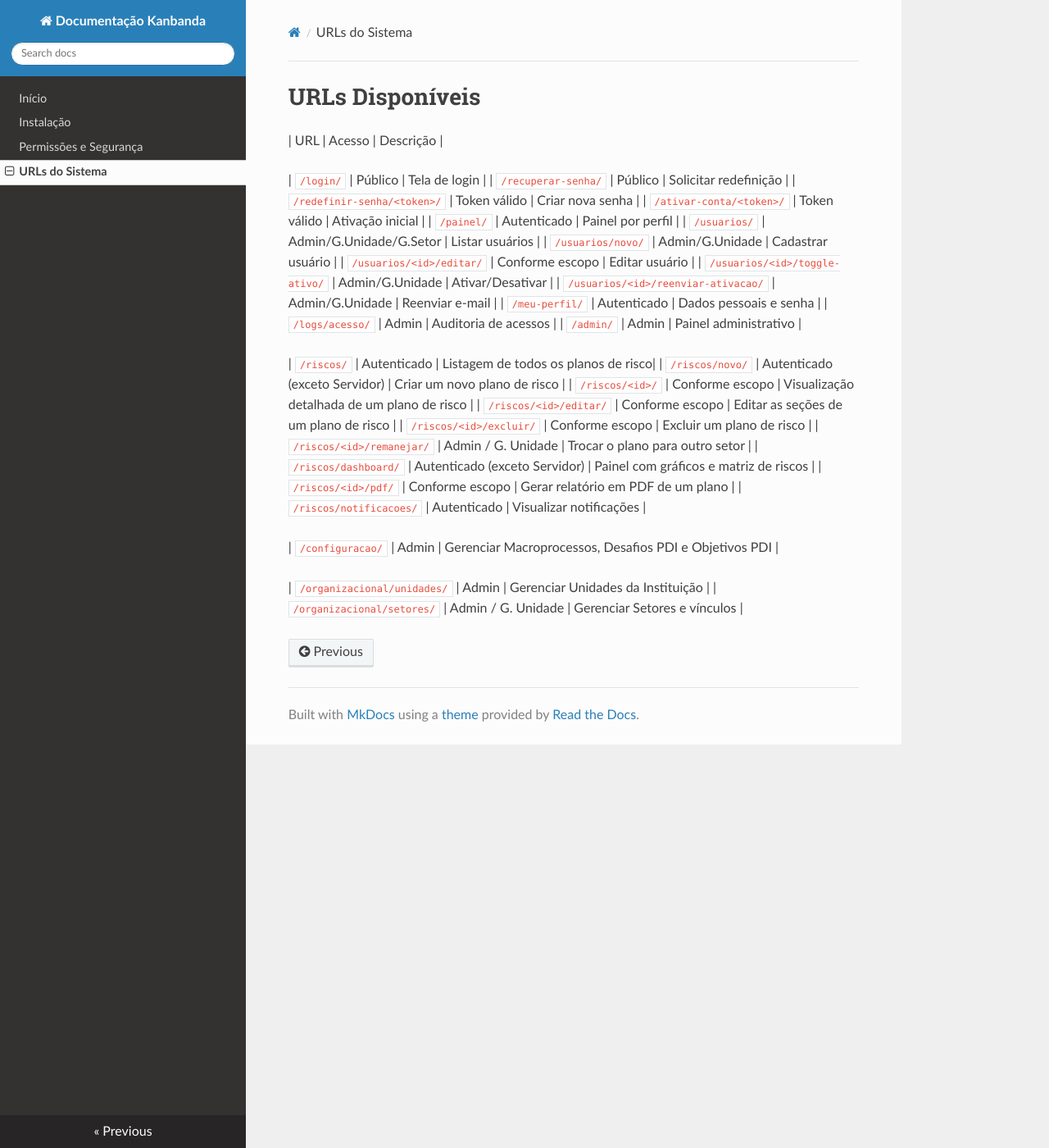
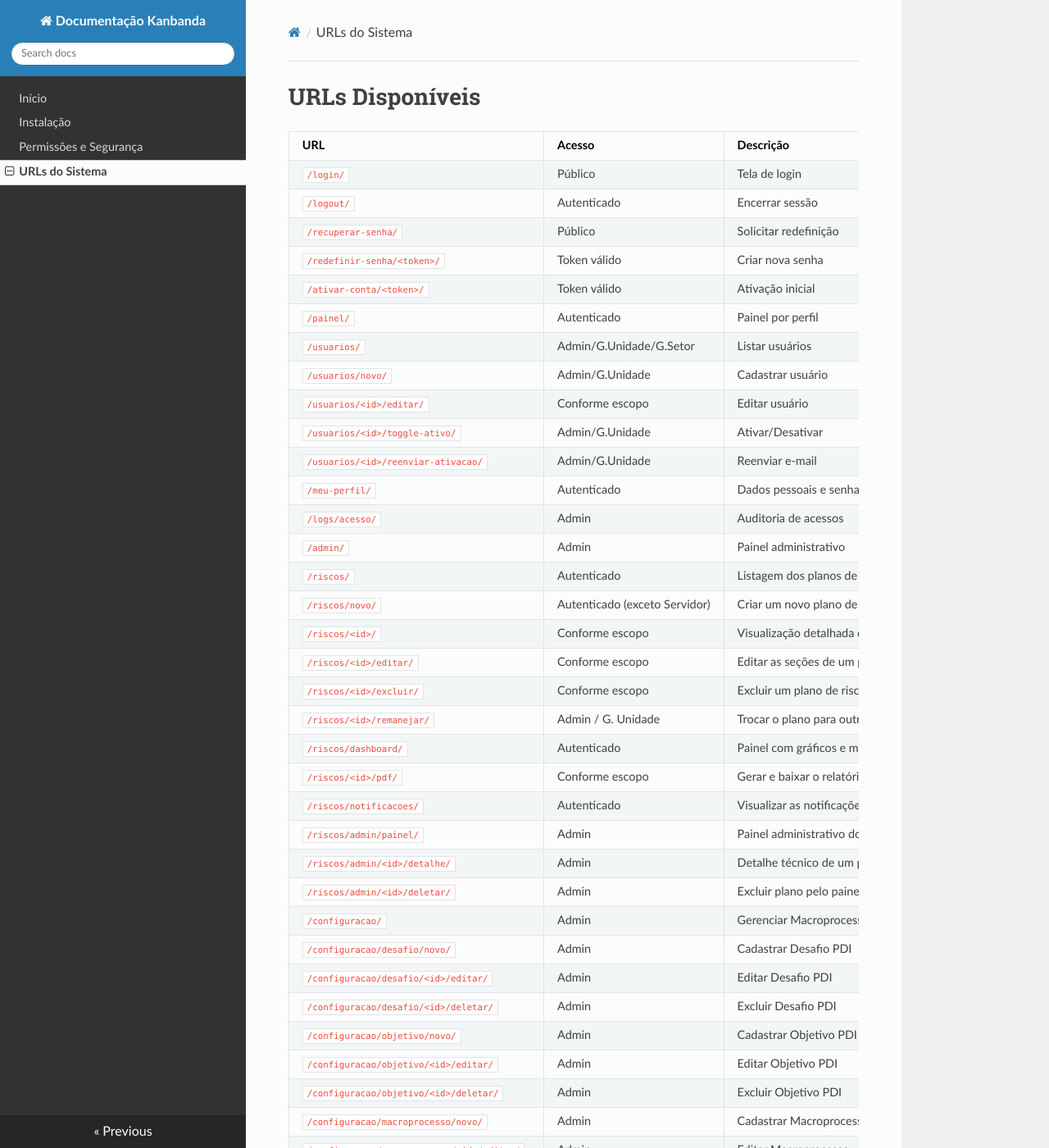
Before and after one commit to CTISM-Prof-Henry/software-formularios-kanbanda, an MkDocs documentation site: the page built from docs/urls.md, in a window 1280 px wide and 1400 px high. Shown: the whole window at 82% size. Built offline with MkDocs 1.6.1, drawn with Linux system fonts in a browser that asks for light colours; nearby versions of some CDN libraries; some of the changed text lies outside the part shown.

Commit message:
arrumando documentação

```diff
--- a/docs/urls.md
+++ b/docs/urls.md
@@ -1,8 +1,9 @@
 # URLs Disponíveis
 
 | URL | Acesso | Descrição |
-
+|---|---|---|
 | `/login/` | Público | Tela de login |
+| `/logout/` | Autenticado | Encerrar sessão |
 | `/recuperar-senha/` | Público | Solicitar redefinição |
 | `/redefinir-senha/<token>/` | Token válido | Criar nova senha |
 | `/ativar-conta/<token>/` | Token válido | Ativação inicial |
@@ -15,18 +16,36 @@
 | `/meu-perfil/` | Autenticado | Dados pessoais e senha |
 | `/logs/acesso/` | Admin | Auditoria de acessos |
 | `/admin/` | Admin | Painel administrativo |
-
-| `/riscos/` | Autenticado | Listagem de todos os planos de risco|
+| `/riscos/` | Autenticado | Listagem dos planos de risco conforme o escopo do usuário |
 | `/riscos/novo/` | Autenticado (exceto Servidor) | Criar um novo plano de risco |
 | `/riscos/<id>/` | Conforme escopo | Visualização detalhada de um plano de risco |
 | `/riscos/<id>/editar/` | Conforme escopo | Editar as seções de um plano de risco |
 | `/riscos/<id>/excluir/` | Conforme escopo | Excluir um plano de risco |
 | `/riscos/<id>/remanejar/` | Admin / G. Unidade | Trocar o plano para outro setor |
-| `/riscos/dashboard/` | Autenticado (exceto Servidor) | Painel com gráficos e matriz de riscos |
-| `/riscos/<id>/pdf/` | Conforme escopo | Gerar relatório em PDF de um plano |
-| `/riscos/notificacoes/` | Autenticado | Visualizar notificações |
-
+| `/riscos/dashboard/` | Autenticado | Painel com gráficos e matriz de riscos |
+| `/riscos/<id>/pdf/` | Conforme escopo | Gerar e baixar o relatório PDF de um plano de risco |
+| `/riscos/notificacoes/` | Autenticado | Visualizar as notificações do usuário |
+| `/riscos/admin/painel/` | Admin | Painel administrativo dos planos de risco |
+| `/riscos/admin/<id>/detalhe/` | Admin | Detalhe técnico de um plano no painel administrativo |
+| `/riscos/admin/<id>/deletar/` | Admin | Excluir plano pelo painel administrativo de riscos |
 | `/configuracao/` | Admin | Gerenciar Macroprocessos, Desafios PDI e Objetivos PDI |
-
-| `/organizacional/unidades/` | Admin | Gerenciar Unidades da Instituição |
-| `/organizacional/setores/` | Admin / G. Unidade | Gerenciar Setores e vínculos |
+| `/configuracao/desafio/novo/` | Admin | Cadastrar Desafio PDI |
+| `/configuracao/desafio/<id>/editar/` | Admin | Editar Desafio PDI |
+| `/configuracao/desafio/<id>/deletar/` | Admin | Excluir Desafio PDI |
+| `/configuracao/objetivo/novo/` | Admin | Cadastrar Objetivo PDI |
+| `/configuracao/objetivo/<id>/editar/` | Admin | Editar Objetivo PDI |
+| `/configuracao/objetivo/<id>/deletar/` | Admin | Excluir Objetivo PDI |
+| `/configuracao/macroprocesso/novo/` | Admin | Cadastrar Macroprocesso |
+| `/configuracao/macroprocesso/<id>/editar/` | Admin | Editar Macroprocesso |
+| `/configuracao/macroprocesso/<id>/deletar/` | Admin | Excluir Macroprocesso |
+| `/unidades/` | Admin | Gerenciar Unidades da Instituição |
+| `/unidades/nova/` | Admin | Cadastrar Unidade |
+| `/unidades/<id>/editar/` | Admin | Editar Unidade |
+| `/unidades/<id>/toggle/` | Admin | Ativar/Desativar Unidade |
+| `/setores/` | Admin / G. Unidade | Gerenciar Setores |
+| `/setores/novo/` | Admin / G. Unidade | Cadastrar Setor |
+| `/setores/<id>/editar/` | Admin / G. Unidade | Editar Setor |
+| `/setores/<id>/toggle/` | Admin / G. Unidade | Ativar/Desativar Setor |
+| `/setores/<id>/vinculos/` | Admin / G. Unidade | Gerenciar vínculos do setor |
+| `/setores/<id>/vinculos/add/` | Admin / G. Unidade | Adicionar vínculo ao setor |
+| `/vinculos/<id>/encerrar/` | Admin / G. Unidade | Encerrar vínculo de usuário com setor |
```
Also changed, not shown: site/index.html, site/search/search_index.json, site/urls/index.html.
